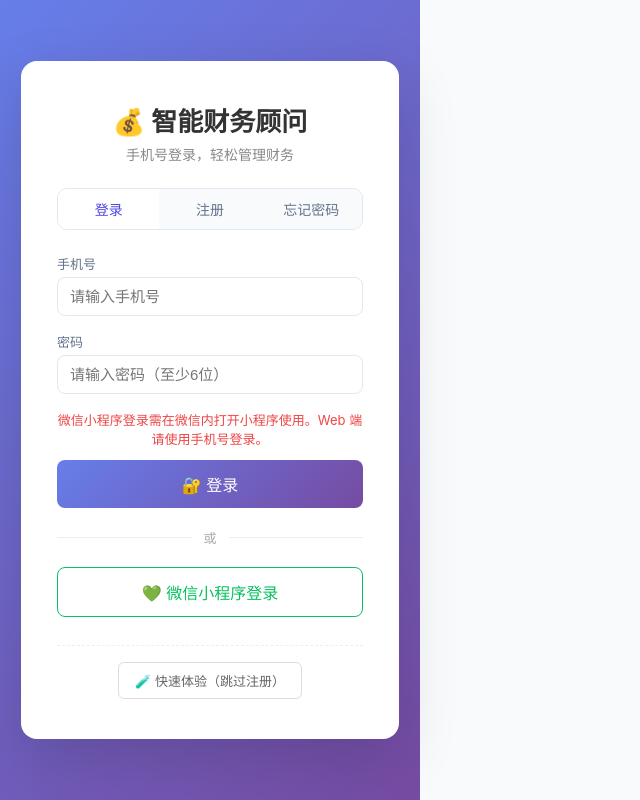
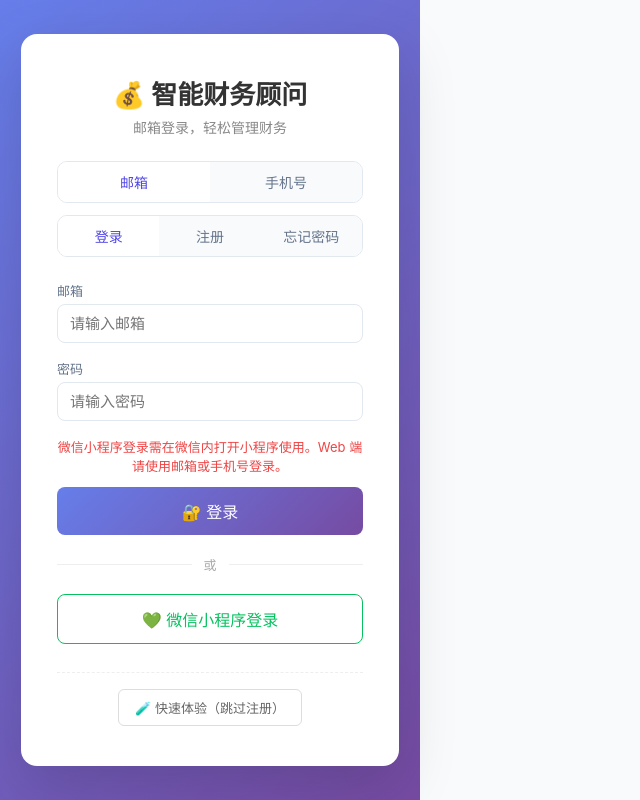
Before and after one commit to aleo6666/smart-finance, a Vue app in the folder client/: page /#/login in a window 1280 px wide. Both pictures are taken after a click on the button "💚 微信小程序登录". Shown: the whole page, without its empty margins (0-640 px from the left). Built offline with nearby package versions, Linux system fonts and the light colour scheme; no server answers.

Commit message:
feat(auth): add email login experience

```diff
--- a/client/src/components/LoginPage.vue
+++ b/client/src/components/LoginPage.vue
@@ -2,48 +2,67 @@
   <div class="login-page">
     <div class="login-card">
       <h1>💰 智能财务顾问</h1>
-      <p class="subtitle">手机号登录，轻松管理财务</p>
+      <p class="subtitle">{{ channel === 'email' ? '邮箱登录，轻松管理财务' : '手机号登录，轻松管理财务' }}</p>
+
+      <div class="channel-bar" aria-label="登录方式">
+        <button
+          type="button"
+          :class="{ active: channel === 'email' }"
+          :aria-pressed="channel === 'email'"
+          :disabled="loading || sendingCode"
+          @click="switchChannel('email')"
+        >邮箱</button>
+        <button
+          type="button"
+          :class="{ active: channel === 'phone' }"
+          :aria-pressed="channel === 'phone'"
+          :disabled="loading || sendingCode"
+          @click="switchChannel('phone')"
+        >手机号</button>
+      </div>
 
       <!-- Tab -->
       <div class="tab-bar">
-        <button :class="{ active: mode === 'login' }" @click="switchMode('login')">登录</button>
-        <button :class="{ active: mode === 'register' }" @click="switchMode('register')">注册</button>
-        <button :class="{ active: mode === 'reset' }" @click="switchMode('reset')">忘记密码</button>
+        <button type="button" :class="{ active: mode === 'login' }" :disabled="loading || sendingCode" @click="switchMode('login')">登录</button>
+        <button type="button" :class="{ active: mode === 'register' }" :disabled="loading || sendingCode" @click="switchMode('register')">注册</button>
+        <button type="button" :class="{ active: mode === 'reset' }" :disabled="loading || sendingCode" @click="switchMode('reset')">忘记密码</button>
       </div>
 
       <form @submit.prevent="doSubmit" class="login-form">
-        <!-- 手机号 — 所有模式都有 -->
         <div class="field">
-          <label>手机号</label>
+          <label>{{ channel === 'email' ? '邮箱' : '手机号' }}</label>
           <input
-            v-model="phone"
-            type="tel"
-            placeholder="请输入手机号"
-            maxlength="11"
-            autocomplete="tel"
+            v-model="identity"
+            :type="channel === 'email' ? 'email' : 'tel'"
+            :placeholder="channel === 'email' ? '请输入邮箱' : '请输入手机号'"
+            :maxlength="channel === 'email' ? 254 : 11"
+            :autocomplete="channel === 'email' ? 'email' : 'tel'"
+            :disabled="loading || sendingCode"
             required
           />
         </div>
 
-        <!-- SMS 验证码 — 注册 / 忘记密码 -->
+        <!-- 注册 / 忘记密码验证码 -->
         <div class="field" v-if="mode !== 'login'">
           <label>验证码</label>
-          <div class="sms-row">
+          <div class="code-row">
             <input
               v-model="code"
               type="text"
+              inputmode="numeric"
               placeholder="6位验证码"
               maxlength="6"
               autocomplete="one-time-code"
+              :disabled="loading || sendingCode"
               required
             />
             <button
               type="button"
-              class="btn btn-sms"
-              :disabled="smsCountdown > 0 || !phoneValid"
+              class="btn btn-code"
+              :disabled="verificationCountdown > 0 || sendingCode || loading || !identityValid"
               @click="sendCode"
             >
-              {{ smsCountdown > 0 ? `${smsCountdown}s` : '发送验证码' }}
+              {{ sendingCode ? '发送中...' : verificationCountdown > 0 ? `${verificationCountdown}s` : '发送验证码' }}
             </button>
           </div>
         </div>
@@ -54,8 +73,9 @@
           <input
             v-model="password"
             type="password"
-            :placeholder="mode === 'reset' ? '请输入新密码（至少6位）' : '请输入密码（至少6位）'"
-            autocomplete="current-password"
+            :placeholder="mode === 'login' ? '请输入密码' : '请输入新密码（至少6位）'"
+            :autocomplete="mode === 'login' ? 'current-password' : 'new-password'"
+            :disabled="loading || sendingCode"
             required
           />
         </div>
@@ -68,56 +88,66 @@
             type="password"
             placeholder="再次输入密码"
             autocomplete="new-password"
+            :disabled="loading || sendingCode"
             required
           />
         </div>
 
         <!-- 错误 / 成功提示 -->
-        <div v-if="error" class="error-msg">{{ error }}</div>
-        <div v-if="success" class="success-msg">{{ success }}</div>
+        <div v-if="error" class="error-msg" role="alert">{{ error }}</div>
+        <div v-if="success" class="success-msg" role="status">{{ success }}</div>
 
-        <button type="submit" class="btn btn-primary btn-lg btn-full" :disabled="loading">
+        <button type="submit" class="btn btn-primary btn-lg btn-full" :disabled="loading || sendingCode">
           {{ loading ? '处理中...' : submitLabel }}
         </button>
       </form>
 
       <div class="divider"><span>或</span></div>
 
-      <button class="btn btn-outline btn-lg btn-full wechat-btn" @click="showWechatTip">
+      <button type="button" class="btn btn-outline btn-lg btn-full wechat-btn" :disabled="loading || sendingCode" @click="showWechatTip">
         💚 微信小程序登录
       </button>
 
       <div v-if="isDev" class="dev-section">
-        <button class="btn btn-sm btn-outline" @click="doMockLogin" :disabled="loading">🧪 快速体验（跳过注册）</button>
+        <button type="button" class="btn btn-sm btn-outline" @click="doMockLogin" :disabled="loading || sendingCode">🧪 快速体验（跳过注册）</button>
       </div>
     </div>
   </div>
 </template>
 
 <script setup>
-import { ref, computed, onMounted } from 'vue'
+import { ref, computed, onMounted, onUnmounted } from 'vue'
 import { useAppStore } from '../stores/app.js'
 import { useRouter, useRoute } from 'vue-router'
 import { api } from '../utils/api.js'
+import {
+  isValidAuthIdentity,
+  isValidAuthPassword,
+  normalizeEmail,
+  purposeForMode,
+  requestForAuthMode
+} from '../utils/authForm.js'
 
 const store = useAppStore()
 const router = useRouter()
 const route = useRoute()
 
+const channel = ref('email')
 const mode = ref('login')
-const phone = ref('')
+const identity = ref('')
 const code = ref('')
 const password = ref('')
 const confirmPassword = ref('')
 const loading = ref(false)
+const sendingCode = ref(false)
 const error = ref('')
 const success = ref('')
-const smsCountdown = ref(0)
+const verificationCountdown = ref(0)
 const isDev = ref(window.location.hostname === 'localhost' || window.location.hostname === '127.0.0.1')
 
 let countdownTimer = null
 
-const phoneValid = computed(() => /^1[3-9]\d{9}$/.test(phone.value))
+const identityValid = computed(() => isValidAuthIdentity(channel.value, identity.value))
 
 const submitLabel = computed(() => {
   if (mode.value === 'login') return '🔐 登录'
@@ -125,50 +155,89 @@ const submitLabel = computed(() => {
   return '🔑 重置密码'
 })
 
-function switchMode(m) {
-  mode.value = m
+function clearSensitiveFields() {
+  code.value = ''
+  password.value = ''
+  confirmPassword.value = ''
+}
+
+function stopCountdown() {
+  if (countdownTimer !== null) clearInterval(countdownTimer)
+  countdownTimer = null
+  verificationCountdown.value = 0
+}
+
+function switchMode(nextMode) {
+  if (loading.value || sendingCode.value || mode.value === nextMode) return
+  mode.value = nextMode
+  clearSensitiveFields()
   error.value = ''
   success.value = ''
+  stopCountdown()
+}
+
+function switchChannel(nextChannel) {
+  if (loading.value || sendingCode.value || channel.value === nextChannel) return
+  channel.value = nextChannel
+  identity.value = ''
+  clearSensitiveFields()
+  error.value = ''
+  success.value = ''
+  stopCountdown()
 }
 
 async function sendCode() {
-  if (!phoneValid.value) {
-    error.value = '请输入正确的手机号'
+  if (loading.value || sendingCode.value) return
+  if (!identityValid.value) {
+    error.value = channel.value === 'email' ? '请输入正确的邮箱' : '请输入正确的手机号'
     return
   }
   error.value = ''
+  success.value = ''
+  sendingCode.value = true
   try {
-    const res = await api.sendCode(phone.value)
+    const res = channel.value === 'email'
+      ? await api.emailSendCode(normalizeEmail(identity.value), purposeForMode(mode.value))
+      : await api.sendCode(identity.value)
     if (res.success) {
-      smsCountdown.value = 60
+      success.value = res.message || '验证码已发送'
+      stopCountdown()
+      verificationCountdown.value = 60
       countdownTimer = setInterval(() => {
-        smsCountdown.value--
-        if (smsCountdown.value <= 0) clearInterval(countdownTimer)
+        verificationCountdown.value--
+        if (verificationCountdown.value <= 0) stopCountdown()
       }, 1000)
     } else {
-      error.value = res.error || '发送失败'
+      error.value = res.error || res.message || '发送失败'
     }
   } catch (e) {
     error.value = e.message || '发送失败'
+  } finally {
+    sendingCode.value = false
   }
 }
 
 async function doSubmit() {
+  if (loading.value || sendingCode.value) return
   error.value = ''
   success.value = ''
 
-  if (!phoneValid.value) {
-    error.value = '请输入正确的手机号'
+  if (!identityValid.value) {
+    error.value = channel.value === 'email' ? '请输入正确的邮箱' : '请输入正确的手机号'
     return
   }
-  if (!password.value || password.value.length < 6) {
-    error.value = '密码至少6位'
+  if (!isValidAuthPassword(mode.value, password.value)) {
+    if (new TextEncoder().encode(password.value).length > 72) {
+      error.value = '密码不能超过72字节'
+    } else {
+      error.value = mode.value === 'login' ? '请输入密码' : '密码至少6位'
+    }
     return
   }
 
   // 注册 / 重置需要验证码
   if (mode.value !== 'login') {
-    if (!code.value || code.value.length !== 6) {
+    if (!/^[0-9]{6}$/.test(code.value)) {
       error.value = '请输入6位验证码'
       return
     }
@@ -180,22 +249,19 @@ async function doSubmit() {
 
   loading.value = true
   try {
-    let res
-    if (mode.value === 'login') {
-      res = await api.login(phone.value, password.value)
-    } else if (mode.value === 'register') {
-      res = await api.register(phone.value, code.value, password.value)
-    } else {
-      res = await api.resetPassword(phone.value, code.value, password.value)
-    }
+    const res = await requestForAuthMode(api, {
+      channel: channel.value,
+      mode: mode.value,
+      identity: identity.value,
+      code: code.value,
+      password: password.value
+    })
 
     if (res.success) {
       if (mode.value === 'reset') {
+        loading.value = false
+        switchMode('login')
         success.value = '密码重置成功，请使用新密码登录'
-        switchMode('login')
-        password.value = ''
-        confirmPassword.value = ''
-        code.value = ''
       } else {
         store.setToken(res.data.token)
         await store.loadUser()
@@ -212,6 +278,7 @@ async function doSubmit() {
 }
 
 async function doMockLogin() {
+  if (loading.value || sendingCode.value) return
   loading.value = true
   error.value = ''
   try {
@@ -231,8 +298,10 @@ async function doMockLogin() {
 }
 
 function showWechatTip() {
-  error.value = '微信小程序登录需在微信内打开小程序使用。Web 端请使用手机号登录。'
+  error.value = '微信小程序登录需在微信内打开小程序使用。Web 端请使用邮箱或手机号登录。'
 }
+
+onUnmounted(stopCountdown)
 
 onMounted(async () => {
   const token = route.query.token
@@ -266,12 +335,18 @@ onMounted(async () => {
 .login-card h1 { font-size: 26px; margin-bottom: 6px; color: #333; }
 .subtitle { color: #888; margin-bottom: 24px; font-size: 14px; }
 
-.tab-bar { display: flex; margin-bottom: 24px; border-radius: 10px; overflow: hidden; border: 1px solid #e2e8f0; }
+.channel-bar, .tab-bar { display: flex; border-radius: 10px; overflow: hidden; border: 1px solid #e2e8f0; }
+.channel-bar { margin-bottom: 12px; }
+.tab-bar { margin-bottom: 24px; }
+.channel-bar button,
 .tab-bar button {
   flex: 1; padding: 10px; border: none; background: #f8fafc;
   cursor: pointer; font-size: 14px; color: #64748b; font-weight: 500;
 }
+.channel-bar button.active,
 .tab-bar button.active { background: #fff; color: #4f46e5; }
+.channel-bar button:disabled,
+.tab-bar button:disabled { opacity: 0.5; cursor: not-allowed; }
 
 .login-form { text-align: left; }
 .field { margin-bottom: 16px; }
@@ -282,13 +357,13 @@ onMounted(async () => {
 }
 .field input:focus { border-color: #4f46e5; }
 
-.sms-row { display: flex; gap: 8px; }
-.sms-row input { flex: 1; }
-.btn-sms {
+.code-row { display: flex; gap: 8px; }
+.code-row input { flex: 1; }
+.btn-code {
   padding: 10px 14px; background: #eef2ff; color: #4f46e5; border: 1px solid #c7d2fe;
   border-radius: 8px; font-size: 13px; cursor: pointer; white-space: nowrap;
 }
-.btn-sms:disabled { opacity: 0.5; cursor: not-allowed; }
+.btn-code:disabled { opacity: 0.5; cursor: not-allowed; }
 
 .error-msg { color: #ef4444; font-size: 13px; margin-bottom: 12px; text-align: center; }
 .success-msg { color: #10b981; font-size: 13px; margin-bottom: 12px; text-align: center; }
```
Also changed, not shown: 1 other file (tests, documents, lock files or other folders).
